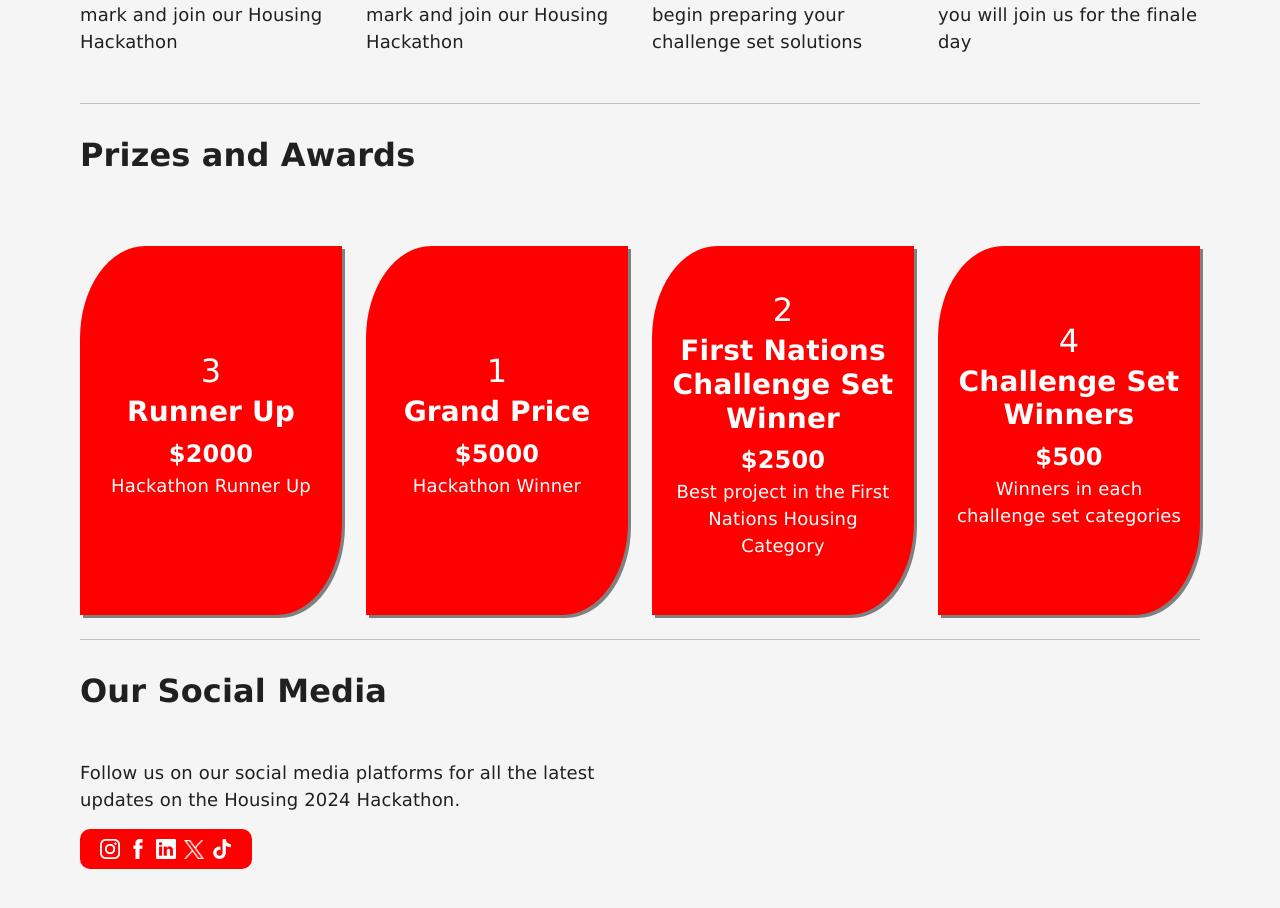
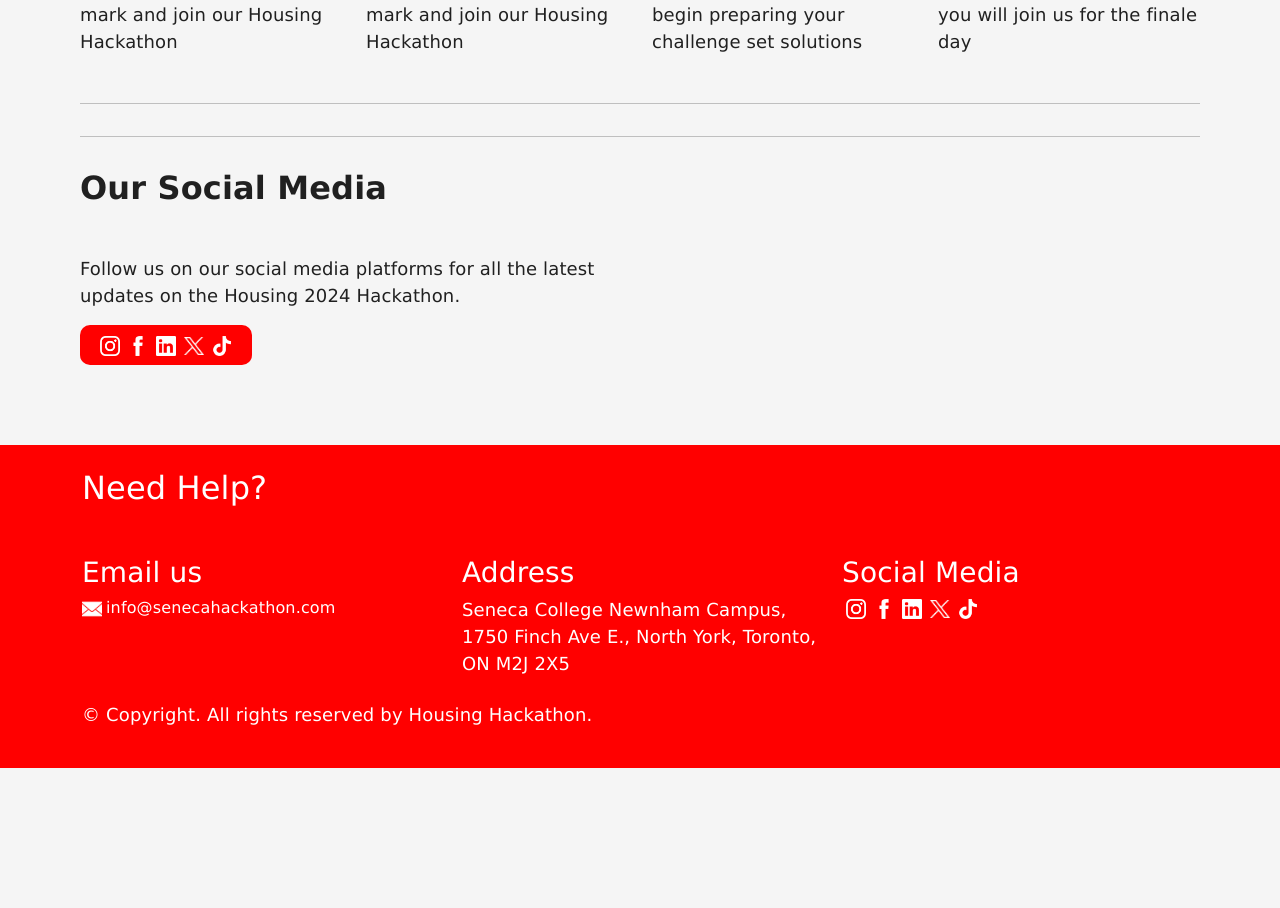
Before and after one commit to busycaesar/SenecaHackathon2024, a React (Create React App) app: page / in a window 1280 px wide. Shown: the part 2182-3090 px from the top of the page. After the commit the page ends 2950 px from the top, so only its background shows below. Built offline with nearby package versions, Linux system fonts and the light colour scheme.

Commit message:
removed rewards section

```diff
--- a/src/Pages/home.tsx
+++ b/src/Pages/home.tsx
@@ -24,7 +24,7 @@ export default function Home() {
       <hr />
       <ImportantDates dates={ImportantDateData} />
       <hr />
-      <Awards awards={AwardData} />
+
       <hr />
       {/* <ChallengeSetsSection challengeSet={ChallengeSetData} />
       <hr /> */}
```
